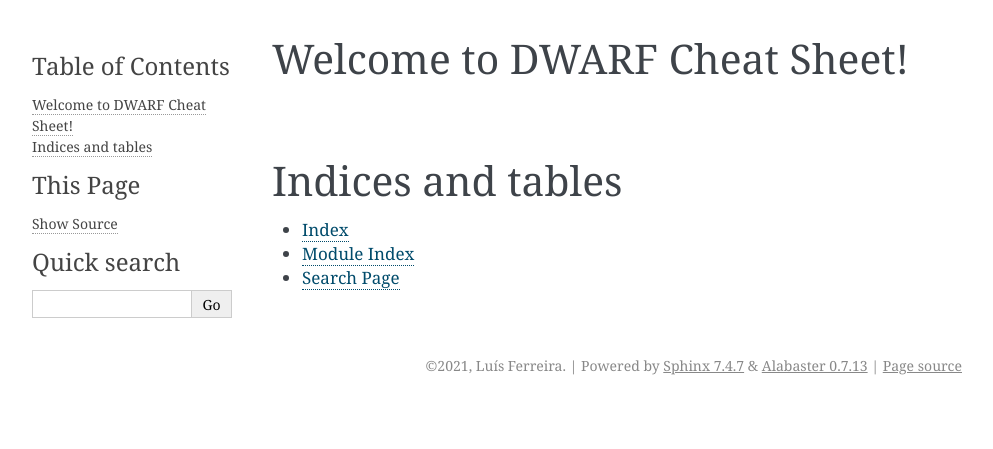
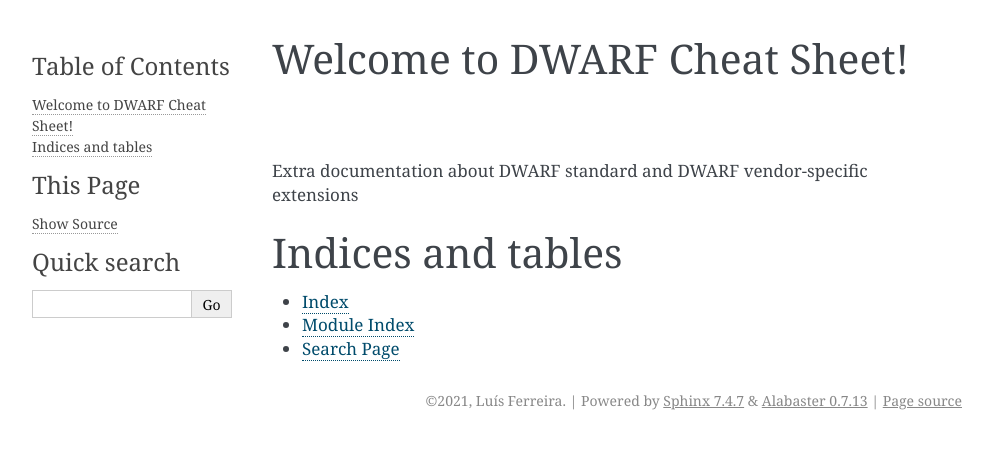
Before and after one commit to ljmf00/dwarf-docs, a Sphinx documentation site: the page built from source/index.rst, in a window 1280 px wide. Shown: the top 449 px of the page, without its empty margins (148-1141 px from the left). Built offline with Sphinx 7.4.7, drawn with Linux system fonts in a browser that asks for light colours.

Commit message:
docs: add introduction
Signed-off-by: Luís Ferreira <contact@lsferreira.net>

```diff
--- a/source/index.rst
+++ b/source/index.rst
@@ -6,10 +6,11 @@
 Welcome to DWARF Cheat Sheet!
 ===============================================
 
+Extra documentation about DWARF standard and DWARF vendor-specific extensions
+
 .. toctree::
    :maxdepth: 2
    :caption: Contents:
-
 
 
 Indices and tables
```
